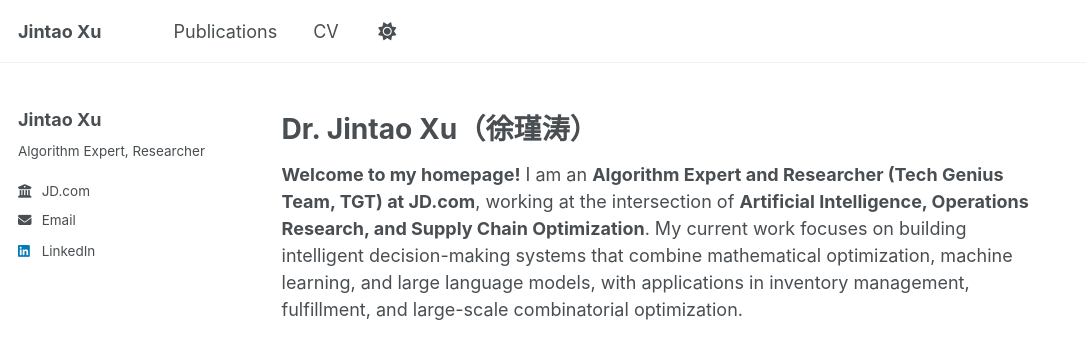
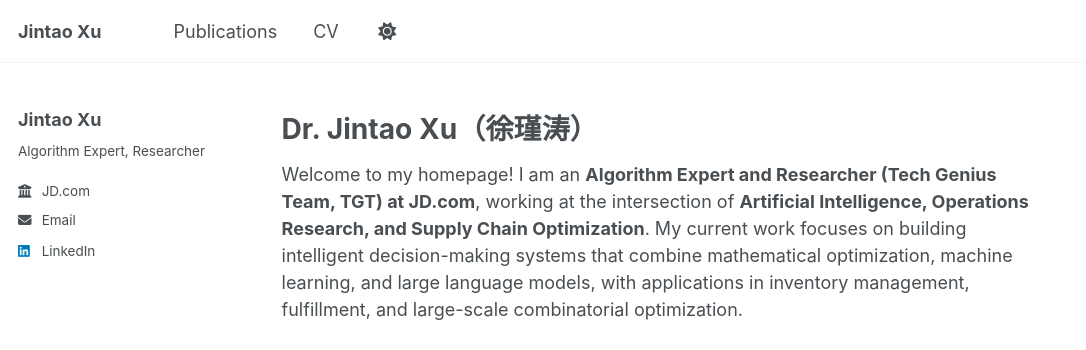
Before and after one commit to JintaoXuMath/JintaoXuMath.github.io, a Jekyll site: the page built from _pages/about.md, in a window 1280 px wide and 900 px high. Shown: the top 350 px of the window, without its empty margins (0-1086 px from the left). Built offline with Jekyll 4.4.1, drawn with Linux system fonts in a browser that asks for light colours.

Commit message:
Clean up formatting in about.md
Removed unnecessary formatting characters from the introduction.

```diff
--- a/_pages/about.md
+++ b/_pages/about.md
@@ -9,7 +9,7 @@ redirect_from:
 
 # Dr. Jintao Xu（徐瑾涛）
 
-**Welcome to my homepage!** I am an **Algorithm Expert and Researcher (Tech Genius Team, TGT) at JD.com**, working at the intersection of **Artificial Intelligence, Operations Research, and Supply Chain Optimization**. My current work focuses on building intelligent decision-making systems that combine mathematical optimization, machine learning, and large language models, with applications in inventory management, fulfillment, and large-scale combinatorial optimization.
+Welcome to my homepage! I am an **Algorithm Expert and Researcher (Tech Genius Team, TGT) at JD.com**, working at the intersection of **Artificial Intelligence, Operations Research, and Supply Chain Optimization**. My current work focuses on building intelligent decision-making systems that combine mathematical optimization, machine learning, and large language models, with applications in inventory management, fulfillment, and large-scale combinatorial optimization.
 
 Before joining JD.com, I was a Postdoctoral Fellow in the [Department of Applied Mathematics](https://www.polyu.edu.hk/ama/) at [The Hong Kong Polytechnic University](https://www.polyu.edu.hk/), working with [Prof. Defeng Sun](https://www.polyu.edu.hk/ama/profile/dfsun/). I received my Ph.D. in Mathematics (Operations Research / Mathematical Programming / Artificial Intelligence) from the [Department of Mathematical Sciences](https://math.tsinghua.edu.cn/mathen/) at [Tsinghua University](https://www.tsinghua.edu.cn/en/) in 2024, supervised by [Prof. Wenxun Xing](https://math.tsinghua.edu.cn/mathen/info/1312/3525.htm) and [Prof. Shu-Cherng Fang](https://ise.ncsu.edu/people/fang/) from [NC State University](https://www.ncsu.edu/).
 
```
